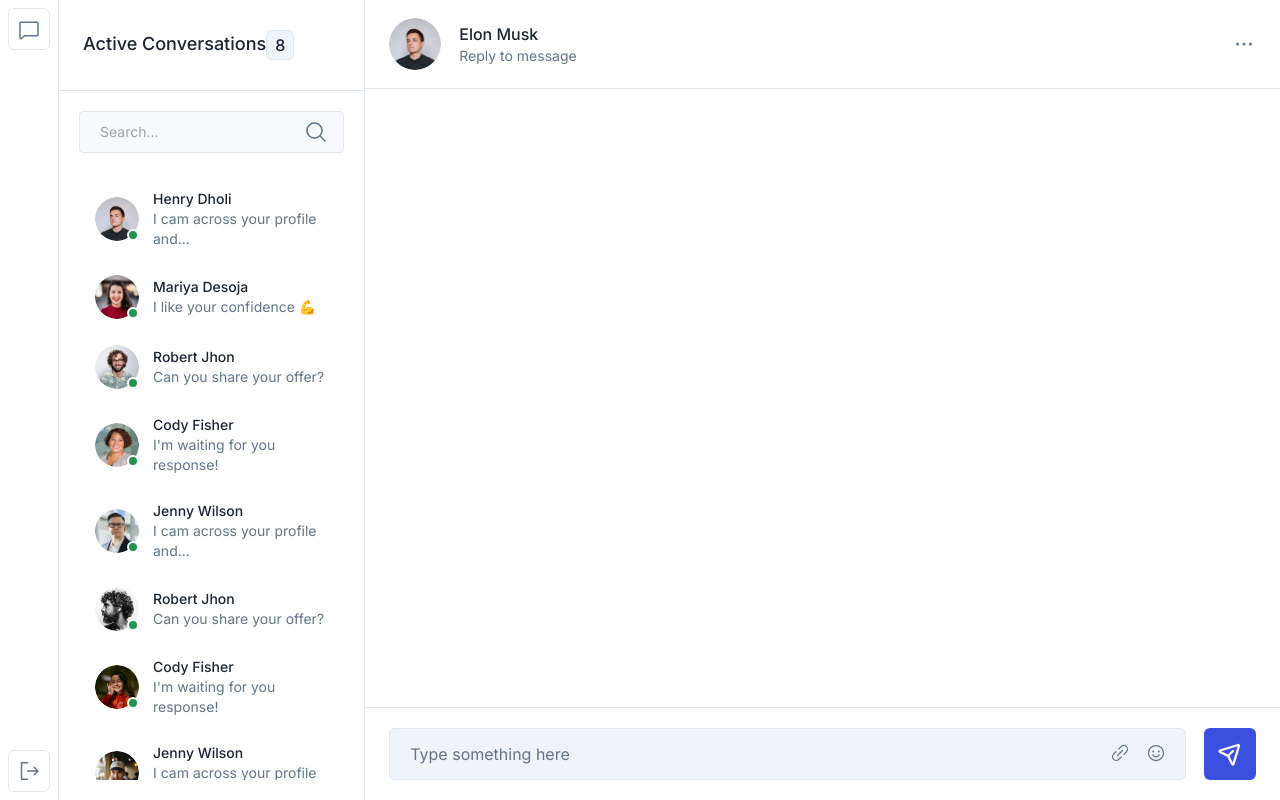
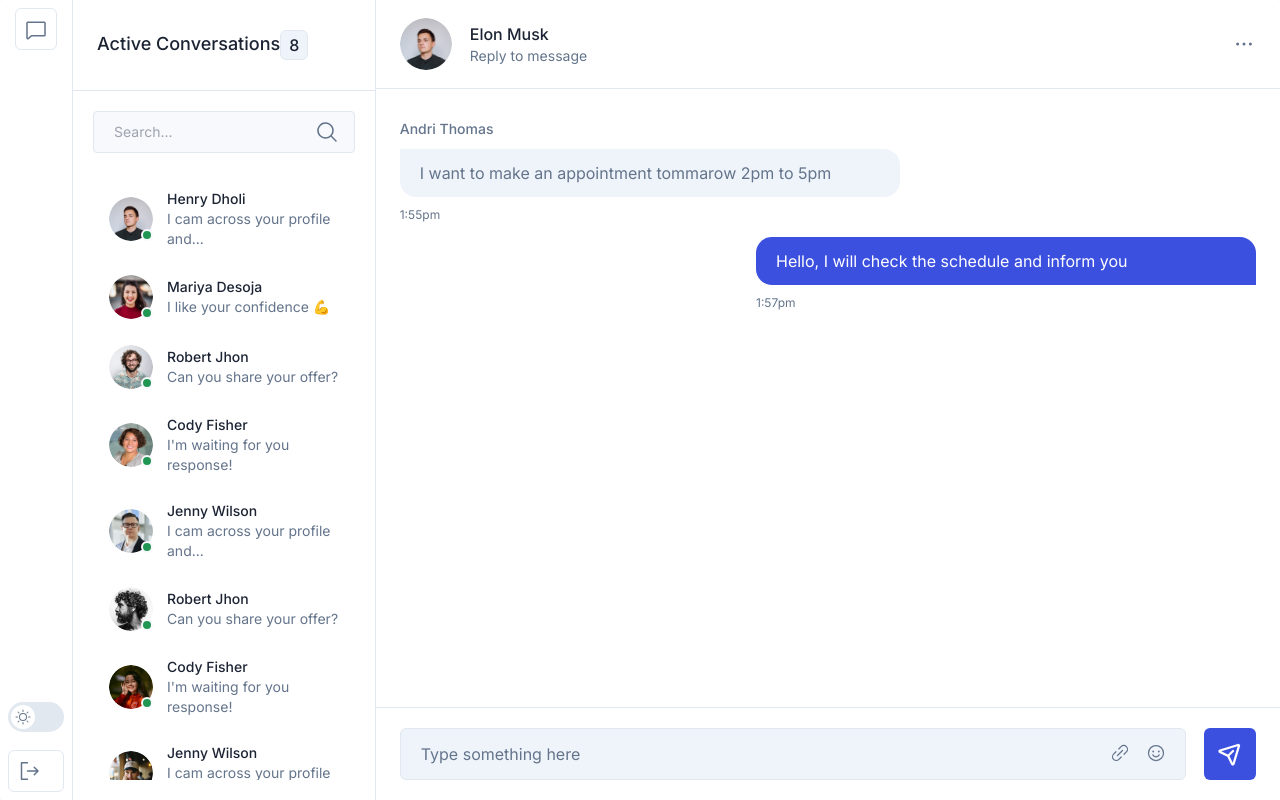
Before and after one commit to raut-santosh/PingPoint, a React (Vite) app: page / in a window 1280 px wide. Built offline with nearby package versions, Linux system fonts and the light colour scheme.

Commit message:
darkmod ui and inbox msg ui

```diff
--- /dev/null
+++ b/src/components/DarkModeSwitcher.jsx
@@ -0,0 +1,20 @@
+import { Moon, Sun } from '@phosphor-icons/react'
+import React from 'react'
+
+export default function DarkModeSwitcher() {
+  return (
+    <li className='list-none'>
+        <label htmlFor="" className='relative m-0 block h-7.5 w-14 rounded-full bg-stroke'>
+            <input type="checkbox" className='absolute z-50 top-0 m-0 h-full cursor-pointer opacity-0' />
+            <span className='absolute top-1/2 left-[3px] flex h-6 w-6 -translate-y-1/2 translate-x-0 items-center justify-center rounded-full bg-white duration-75 ease-linear'>
+                <span className='dark:hidden'>
+                    <Sun />
+                </span>
+                <span className='hidden dark:inline-block'>
+                    <Moon />
+                </span>
+            </span>
+        </label>
+    </li>
+  )
+}
--- a/src/section/chat/Inbox.jsx
+++ b/src/section/chat/Inbox.jsx
@@ -28,7 +28,22 @@
       </div>
 
       {/* list of message */}
-      <div className="max-h-full space-y-3.5 overflow-auto no-scrollbar px-6 py-7.5 grow"></div>
+      <div className="max-h-full space-y-3.5 overflow-auto no-scrollbar px-6 py-7.5 grow">
+        <div className="max-w-125">
+          <p className="mb-2.5 text-sm font-medium">Andri Thomas</p>
+          <div className="mb-2.5 rounded-2xl rounded-tl-none bg-gray px-5 py-3 dark:bg-boxdark-2">
+            <p>I want to make an appointment tommarow 2pm to 5pm</p>
+          </div>
+          <p className="text-xs">1:55pm</p>
+        </div>
+
+        <div className="max-w-125 ml-auto">
+          <div className="mb-2.5 rounded-2xl rounded-br-none bg-primary px-5 py-3">
+            <p className="text-white">Hello, I will check the schedule and inform you</p>
+          </div>
+          <p className="text-xs">1:57pm</p>
+        </div>
+      </div>
 
       {/* input section */}
       <div className="sticky bottom-0 border-t border-stroke bg-white px-6 py-5 dark:border-strokedark dark:bg-boxdark">
--- a/src/section/chat/Sidebar.jsx
+++ b/src/section/chat/Sidebar.jsx
@@ -1,5 +1,6 @@
 import { Chat, SignOut } from '@phosphor-icons/react'
 import React from 'react'
+import DarkModeSwitcher from '../../components/DarkModeSwitcher'
 
 export default function
     () {
@@ -11,7 +12,8 @@
 
             <div className="flex flex-col grow"></div>
 
-            <div className="">
+            <div className="space-y-4.5">
+                <DarkModeSwitcher />
                 <div className="mx-auto border rounded-md border-stroke p-2 dark:border-stroke-dark hover:bg-stone-100 hover:cursor-pointer">
                     <SignOut size={24} />
                 </div>
```
